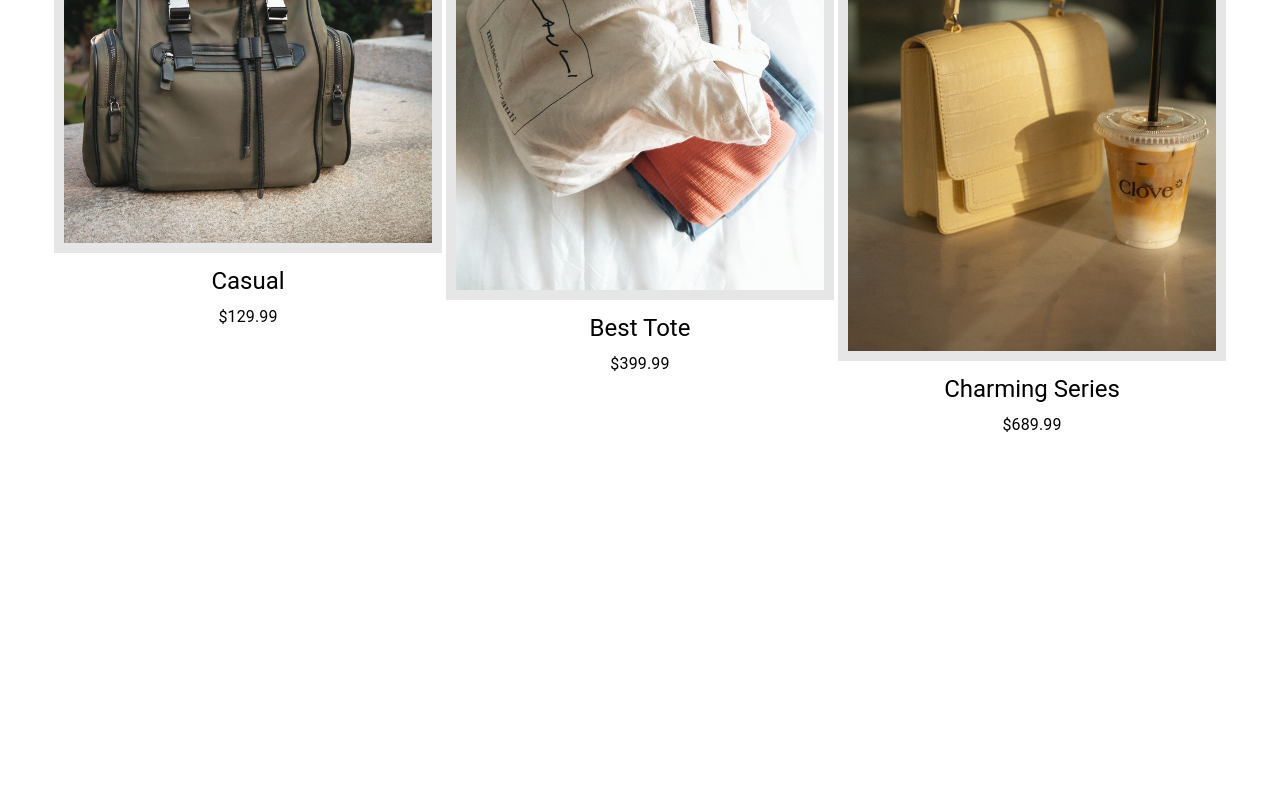
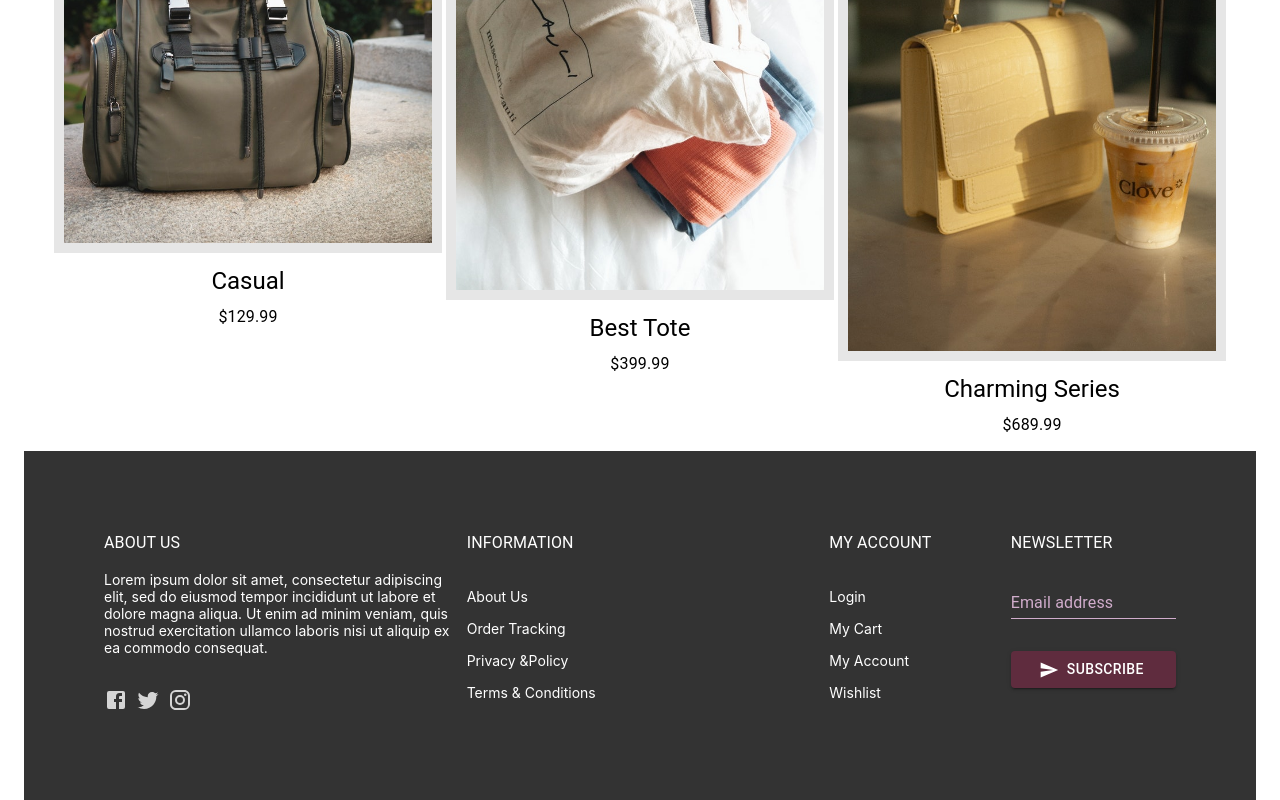
Before and after one commit to Neil-4617/hmm_bag, a React (Create React App) app: page / in a window 1280 px wide. Shown: the part 1890-2690 px from the top of the page. Before the commit the page ends 2341 px from the top, so only its background shows below. Built offline with nearby package versions, Linux system fonts and the light colour scheme; a web font is replaced by a local one.

Commit message:
add Footer

```diff
--- a/src/App.js
+++ b/src/App.js
@@ -11,10 +11,11 @@
 import theme from './styles/theme/index.js'
 
 // Components
-import Appbar from './components/appbar/index.js'
-import Banner from './components/banner/index.js'
-import Promotions from './components/promotions/index.js'
-import Products from './components/products/index.js'
+import Appbar from './components/appbar'
+import Banner from './components/banner'
+import Promotions from './components/promotions'
+import Products from './components/products'
+import Footer from './components/footer'
 
 
 function App() {
@@ -36,9 +37,10 @@
             <Typography variant="h4">Our Products</Typography>
           </Box>
           <Products />
+          <Footer />
       {
         /*
-          footer
+
           searchbox
           appDrawer
         */
--- a/src/components/appbar/Actions.js
+++ b/src/components/appbar/Actions.js
@@ -7,14 +7,13 @@
 import PersonIcon from '@mui/icons-material/Person'
 import FavoriteIcon from '@mui/icons-material/Favorite'
 
-// components
 // styles
 import {
 		MyList,
 		ActionIconsContainerMobile,
 		ActionIconsContainerDesktop
-		} from '../../styles/appbar/index'
-import { Colors } from '../../styles/theme/index'
+		} from '../../styles/appbar'
+import { Colors } from '../../styles/theme'
 
 
 const Actions = ({matches}) => {
--- a/src/components/appbar/appbarDesktop.js
+++ b/src/components/appbar/appbarDesktop.js
@@ -11,7 +11,7 @@
 import { AppbarContainer,
 		AppbarHeader,
 		MyList
-		} from '../../styles/appbar/index'
+		} from '../../styles/appbar'
 
 
 const AppbarDesktop = ({matches}) => {
--- a/src/components/appbar/appbarMobile.js
+++ b/src/components/appbar/appbarMobile.js
@@ -7,7 +7,7 @@
 import {
 	AppbarContainer,
 	AppbarHeader
-	} from '../../styles/appbar/index'
+	} from '../../styles/appbar'
 
 // components
 import Actions from './Actions'
--- a/src/components/banner/index.js
+++ b/src/components/banner/index.js
@@ -11,7 +11,7 @@
 	BannerDescription,
 	BannerImage,
 	BannerShopButton
-	} from '../../styles/banner/index'
+	} from '../../styles/banner'
 
 
 const Banner = () => {
--- /dev/null
+++ b/src/components/footer/index.js
@@ -0,0 +1,98 @@
+// Material UI
+import Box from '@mui/material/Box'
+import Typography from '@mui/material/Typography'
+import Button from '@mui/material/Button'
+import Grid from '@mui/material/Grid'
+import Stack from '@mui/material/Stack'
+import List from '@mui/material/List'
+import ListItemText from '@mui/material/ListItemText'
+import FacebookIcon from '@mui/icons-material/Facebook'
+import TwitterIcon from '@mui/icons-material/Twitter'
+import InstagramIcon from '@mui/icons-material/Instagram'
+import SendIcon from '@mui/icons-material/Send'
+
+// Style/Themes
+import { FooterTitle, SubscribeTF } from '../../styles/footer'
+import { Colors } from '../../styles/theme'
+
+const Footer =() => {
+	return (
+		<Box
+			sx={{
+				background: Colors.shaft,
+				color: Colors.white,
+				p: { xs: 4, md:10 },
+				py: 12,
+				fontSize: { xs: '12px', md: '14px' }
+			}}
+		>
+			<Grid container spacing={2} justifyContent="center">
+				<Grid item md={6} lg={4}>
+					<FooterTitle variant="body1">About Us</FooterTitle>
+					<Typography variant="caption2">Lorem ipsum dolor sit amet, consectetur adipiscing elit, sed do eiusmod tempor incididunt ut labore et dolore magna aliqua. Ut enim ad minim veniam, quis nostrud exercitation ullamco laboris nisi ut aliquip ex ea commodo consequat.
+					</Typography>
+					<Box sx={{ mt: 4, color:Colors.dove_grey }} >
+						<FacebookIcon sx={{ mr: 1}} />
+						<TwitterIcon sx={{ mr: 1}} />
+						<InstagramIcon />
+					</Box>
+				</Grid>
+				<Grid item md={6} lg={4}>
+					<FooterTitle variant="body1">Information</FooterTitle>
+					<List>
+						<ListItemText>
+							<Typography variant="caption2" lineHeight={2}>About Us</Typography>
+						</ListItemText>
+						<ListItemText>
+							<Typography variant="caption2" lineHeight={2}>Order Tracking</Typography>
+						</ListItemText>
+						<ListItemText>
+							<Typography variant="caption2" lineHeight={2}>Privacy &amp;Policy</Typography>
+						</ListItemText>
+						<ListItemText>
+							<Typography variant="caption2" lineHeight={2}>Terms &amp; Conditions</Typography>
+						</ListItemText>
+
+					</List>
+				</Grid>
+				<Grid item md={6} lg={2}>
+					<FooterTitle variant="body1">My Account</FooterTitle>
+					<List>
+						<ListItemText>
+							<Typography variant="caption2" lineHeight={2}>Login</Typography>
+						</ListItemText>
+						<ListItemText>
+							<Typography variant="caption2" lineHeight={2}>My Cart</Typography>
+						</ListItemText>
+						<ListItemText>
+							<Typography variant="caption2" lineHeight={2}>My Account</Typography>
+						</ListItemText>
+						<ListItemText>
+							<Typography variant="caption2" lineHeight={2}>Wishlist</Typography>
+						</ListItemText>
+
+					</List>
+				</Grid>
+				<Grid item md={6} lg={2}>
+					<FooterTitle variant="body1">Newsletter</FooterTitle>
+					<Stack>
+						<SubscribeTF
+							color="primary"
+							label="Email address"
+							variant="standard"
+						/>
+						<Button
+							startIcon={ <SendIcon sx={{ color: Colors.white  }} /> }
+							sx={{ mt: 4, mb: 4 }}
+							variant="contained"
+						>
+							Subscribe
+						</Button>
+					</Stack>
+				</Grid>
+			</Grid>
+		</Box>
+	)
+}
+
+export default Footer
--- a/src/components/products/ProductMeta.js
+++ b/src/components/products/ProductMeta.js
@@ -2,7 +2,7 @@
 import Typography from '@mui/material/Typography'
 
 // Style
-import { ProductMetaWrapper } from '../../styles/products/index'
+import { ProductMetaWrapper } from '../../styles/products'
 // Animation
 // Components
 
--- a/src/components/products/SingleProduct.js
+++ b/src/components/products/SingleProduct.js
@@ -12,7 +12,7 @@
 	ProductFavButton,
 	ProductActionButton,
 	ProductAddToCart
-	} from '../../styles/products/index'
+	} from '../../styles/products'
 
 // component
 import ProductMeta from './ProductMeta'
--- a/src/components/products/SingleProductDesktop.js
+++ b/src/components/products/SingleProductDesktop.js
@@ -12,7 +12,7 @@
 	ProductFavButton,
 	ProductActionButton,
 	ProductAddToCart
-	} from '../../styles/products/index'
+	} from '../../styles/products'
 
 // component
 import ProductMeta from './ProductMeta'
--- a/src/components/products/index.js
+++ b/src/components/products/index.js
@@ -7,7 +7,7 @@
 // style
 
 // Products Data
-import { products } from '../../data/index'
+import { products } from '../../data'
 
 // Components
 import SingleProduct from './SingleProduct'
--- a/src/styles/banner/index.js
+++ b/src/styles/banner/index.js
@@ -5,7 +5,7 @@
 import Typography from '@mui/material/Typography'
 
 // Style/Themes
-import {Colors} from '../theme/index'
+import {Colors} from '../theme'
 
 export const BannerContainer = styled(Box)(({theme}) =>({
 	display: 'flex',
--- /dev/null
+++ b/src/styles/footer/index.js
@@ -0,0 +1,21 @@
+// Material UI
+import { styled } from '@mui/material/styles'
+import Typography from '@mui/material/Typography'
+import TextField from '@mui/material/TextField'
+
+// Style
+import { Colors } from '../theme'
+
+export const FooterTitle = styled(Typography)(() =>({
+	textTransform: 'upperCase',
+	marginBottom: '1em'
+}));
+
+export const SubscribeTF =styled(TextField)(()=>({
+	'.MuiInputLabel-root': {
+		color: Colors.secondary
+	},
+	'.MuiInput-root::before': {
+		borderBottom: `1px solid ${Colors.secondary}`
+	}
+}))
```
